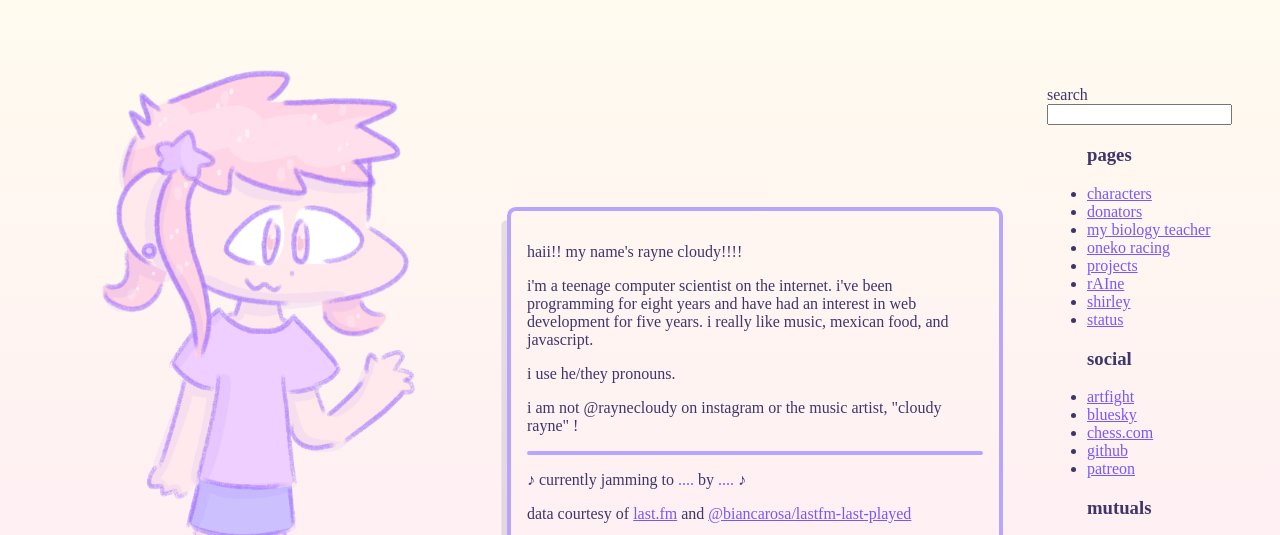
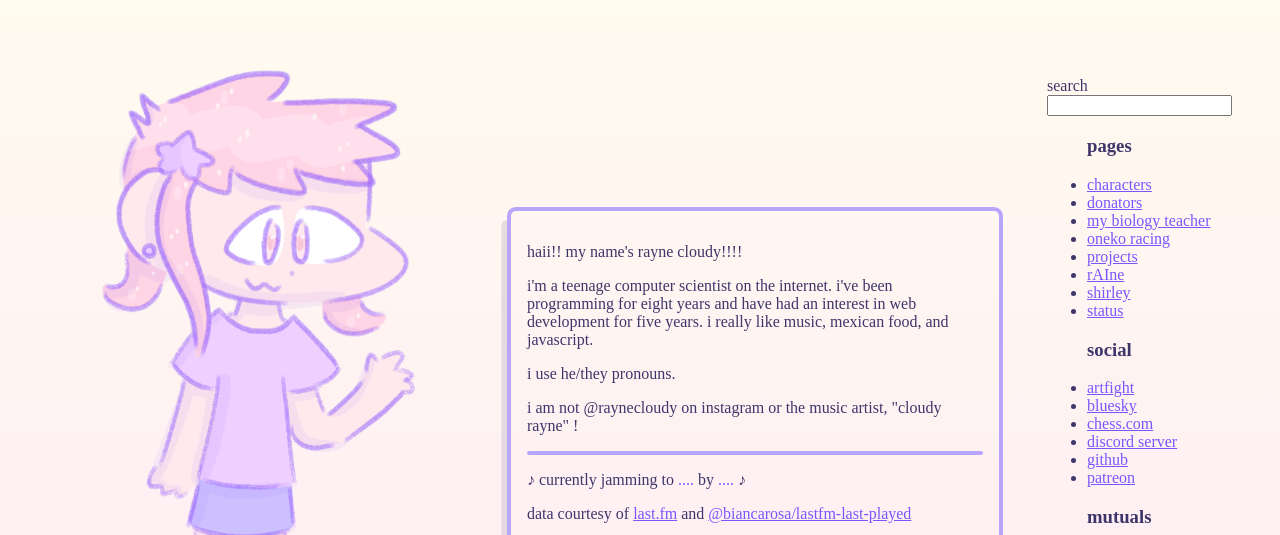
Before and after one commit to raynecloudy/site, a plain HTML site: page index.html in a window 1280 px wide. Shown: the top 535 px of the page. Drawn offline with Linux system fonts and the light colour scheme; no server answers.

Commit message:
add discord server

```diff
--- a/index.html
+++ b/index.html
@@ -47,6 +47,7 @@
 			<li><a href="https://artfight.net/~raynecloudy/">artfight</a></li>
 			<li><a href="https://bsky.app/profile/raynec.dev/">bluesky</a></li>
 			<li><a href="https://www.chess.com/member/raynecloudy/">chess.com</a></li>
+			<li><a href="http://discord.gg/mD6metDHNE">discord server</a></li>
 			<li><a href="https://github.com/raynecloudy/">github</a></li>
 			<li><a href="https://patreon.com/raynecloudy/">patreon</a></li>
 			<h3>mutuals</h3>
```
